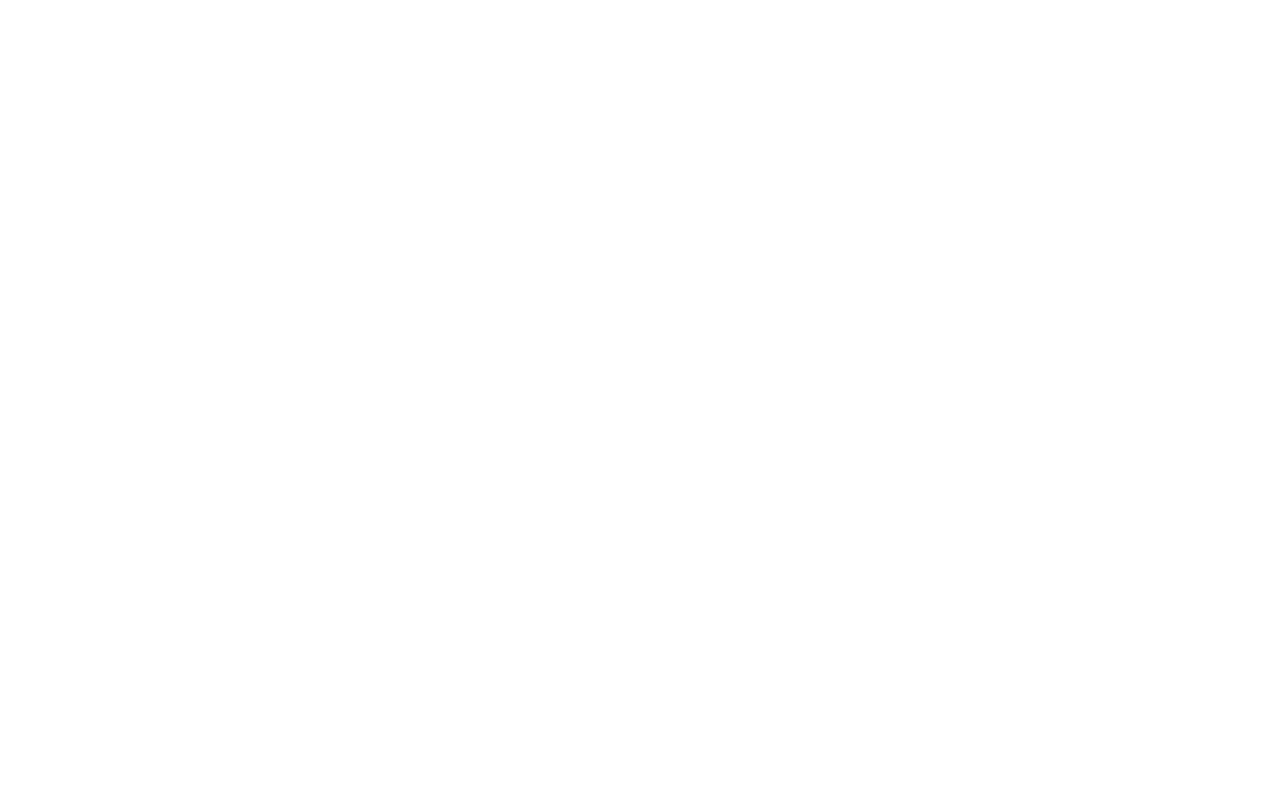
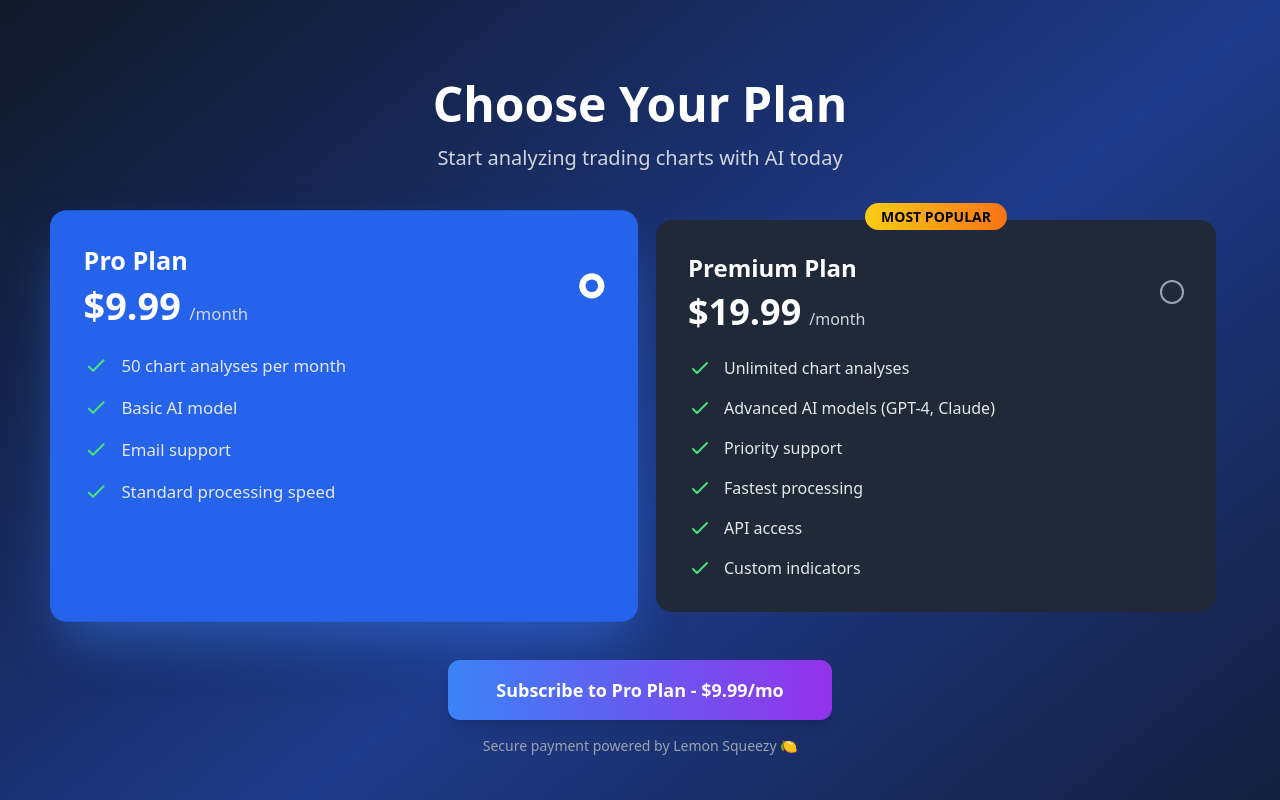
Before and after one commit to rochicenat/tradeflow-ai-frontend, a Next.js app: page /checkout in a window 1280 px wide. Before the commit this address had no page. Shown: the top 800 px of the page. Built offline with nearby package versions, Linux system fonts and the light colour scheme.

Commit message:
Add Lemon Squeezy checkout page

```diff
--- a/app/checkout/page.tsx
+++ b/app/checkout/page.tsx
@@ -1,369 +1,246 @@
 'use client';
 
-import { IconLogo } from '@/components/Logo';
-import Link from 'next/link';
-import { motion } from 'framer-motion';
-import { useState, useEffect, Suspense } from 'react';
-import { useAuth } from '@/contexts/AuthContext';
+import { useState, useEffect } from 'react';
 import { useRouter, useSearchParams } from 'next/navigation';
-import toast from 'react-hot-toast';
+import { toast } from 'react-hot-toast';
 
-function CheckoutContent() {
-  const [theme, setTheme] = useState('light');
-  const [mounted, setMounted] = useState(false);
-  const [loading, setLoading] = useState(false);
-  const [cardNumber, setCardNumber] = useState('');
-  const [expiryDate, setExpiryDate] = useState('');
-  const [cvv, setCvv] = useState('');
-  const [cardName, setCardName] = useState('');
-  const { user } = useAuth();
+interface Plan {
+  id: 'pro' | 'premium';
+  name: string;
+  price: number;
+  features: string[];
+  variant_id: string;
+}
+
+const plans: Plan[] = [
+  {
+    id: 'pro',
+    name: 'Pro Plan',
+    price: 9.99,
+    variant_id: '1297946',
+    features: [
+      '50 chart analyses per month',
+      'Basic AI model',
+      'Email support',
+      'Standard processing speed'
+    ]
+  },
+  {
+    id: 'premium',
+    name: 'Premium Plan',
+    price: 19.99,
+    variant_id: '1297978',
+    features: [
+      'Unlimited chart analyses',
+      'Advanced AI models (GPT-4, Claude)',
+      'Priority support',
+      'Fastest processing',
+      'API access',
+      'Custom indicators'
+    ]
+  }
+];
+
+export default function CheckoutPage() {
   const router = useRouter();
   const searchParams = useSearchParams();
-  const plan = searchParams.get('plan') || 'pro';
+  const [loading, setLoading] = useState(false);
+  const [selectedPlan, setSelectedPlan] = useState<'pro' | 'premium'>('pro');
 
   useEffect(() => {
-    setMounted(true);
-    const savedTheme = localStorage.getItem('theme') || 'light';
-    setTheme(savedTheme);
-    if (savedTheme === 'dark') {
-      document.documentElement.classList.add('dark');
+    const planParam = searchParams.get('plan');
+    if (planParam === 'pro' || planParam === 'premium') {
+      setSelectedPlan(planParam);
+    }
+  }, [searchParams]);
+
+  const getUserInfo = () => {
+    const token = localStorage.getItem('token');
+    const userEmail = localStorage.getItem('user_email');
+    const userId = localStorage.getItem('user_id');
+
+    if (!token || !userEmail || !userId) {
+      toast.error('Please login first');
+      router.push('/login');
+      return null;
     }
 
-    if (!user) {
-      router.push('/login');
-    }
-  }, [user, router]);
-
-  const toggleTheme = () => {
-    const newTheme = theme === 'light' ? 'dark' : 'light';
-    setTheme(newTheme);
-    localStorage.setItem('theme', newTheme);
-    if (newTheme === 'dark') {
-      document.documentElement.classList.add('dark');
-    } else {
-      document.documentElement.classList.remove('dark');
-    }
+    return { userEmail, userId, token };
   };
 
-  const planDetails: Record<string, { name: string; price: number; features: string[] }> = {
-    pro: {
-      name: 'Pro',
-      price: 9.99,
-      features: [
-        '50 chart analyses per month',
-        'Advanced AI insights',
-        'Pattern recognition',
-        'Support & resistance zones',
-        'Priority email support',
-      ],
-    },
-    premium: {
-      name: 'Premium',
-      price: 19.99,
-      features: [
-        'Unlimited chart analyses',
-        'Expert AI insights',
-        'Real-time alerts',
-        'Portfolio tracking',
-        'API access',
-        'Priority support 24/7',
-      ],
-    },
-  };
-
-  const selectedPlan = planDetails[plan] || planDetails.pro;
-
-  const handleSubmit = async (e: React.FormEvent) => {
-    e.preventDefault();
+  const handleCheckout = async () => {
     setLoading(true);
 
-    const toastId = toast.loading('Processing payment...');
+    try {
+      const userInfo = getUserInfo();
+      if (!userInfo) return;
 
-    try {
-      // Kart numarasını temizle (boşlukları kaldır)
-      const cleanCardNumber = cardNumber.replace(/\s/g, '');
-
-      // Expiry date'i ayır (MM/YY -> MM ve YY)
-      const [expireMonth, expireYear] = expiryDate.split('/');
-
-      const token = localStorage.getItem('token');
-
-      const response = await fetch('https://lucky-mercy-production-45c7.up.railway.app/create-payment', {
+      const response = await fetch('https://lucky-mercy-production-45c7.up.railway.app/api/payment/create-checkout', {
         method: 'POST',
         headers: {
           'Content-Type': 'application/json',
-          'Authorization': `Bearer ${token}`
+          'Authorization': `Bearer ${userInfo.token}`
         },
         body: JSON.stringify({
-          plan: plan,
-          card_holder_name: cardName,
-          card_number: cleanCardNumber,
-          expire_month: expireMonth,
-          expire_year: `20${expireYear}`,
-          cvc: cvv
+          plan: selectedPlan,
+          user_email: userInfo.userEmail,
+          user_id: userInfo.userId
         })
       });
 
       const data = await response.json();
 
-      if (response.ok && data.success) {
-        toast.success('Payment successful! 🎉', { id: toastId });
-        // Plan bilgisini localStorage'a kaydet
-        localStorage.setItem('userPlan', plan);
-        setTimeout(() => {
-          router.push('/dashboard');
-        }, 1500);
+      if (data.success && data.checkout_url) {
+        window.location.href = data.checkout_url;
       } else {
-        toast.error(data.message || 'Payment failed. Please try again.', { id: toastId });
+        toast.error('Failed to create checkout session');
       }
+
     } catch (error) {
-      console.error('Payment error:', error);
-      toast.error('Payment failed. Please try again.', { id: toastId });
+      console.error('Checkout error:', error);
+      toast.error('Something went wrong. Please try again.');
     } finally {
       setLoading(false);
     }
   };
 
-  const formatCardNumber = (value: string) => {
-    const v = value.replace(/\s+/g, '').replace(/[^0-9]/gi, '');
-    const matches = v.match(/\d{4,16}/g);
-    const match = (matches && matches[0]) || '';
-    const parts = [];
-
-    for (let i = 0, len = match.length; i < len; i += 4) {
-      parts.push(match.substring(i, i + 4));
-    }
-
-    if (parts.length) {
-      return parts.join(' ');
-    } else {
-      return value;
-    }
-  };
-
-  const formatExpiryDate = (value: string) => {
-    const v = value.replace(/\s+/g, '').replace(/[^0-9]/gi, '');
-    if (v.length >= 2) {
-      return v.slice(0, 2) + '/' + v.slice(2, 4);
-    }
-    return v;
-  };
-
-  if (!mounted || !user) return null;
+  const selectedPlanData = plans.find(p => p.id === selectedPlan)!;
 
   return (
-    <div className="min-h-screen bg-gradient-to-br from-gray-50 to-gray-100 dark:from-gray-900 dark:to-gray-800 transition-colors duration-300">
-      <header className="border-b border-gray-200 dark:border-gray-700 bg-white dark:bg-gray-800">
-        <div className="container mx-auto px-4 py-4 flex justify-between items-center max-w-6xl">
-          <Link href="/">
-            <IconLogo />
-          </Link>
-          <div className="flex items-center gap-4">
-            <button
-              onClick={toggleTheme}
-              className="p-2 rounded-lg bg-gray-200 dark:bg-gray-700 hover:bg-gray-300 dark:hover:bg-gray-600 transition-colors"
+    <div className="min-h-screen bg-gradient-to-br from-gray-900 via-blue-900 to-gray-900 py-20 px-4">
+      <div className="max-w-6xl mx-auto">
+        <div className="text-center mb-12">
+          <h1 className="text-5xl font-bold text-white mb-4">
+            Choose Your Plan
+          </h1>
+          <p className="text-xl text-gray-300">
+            Start analyzing trading charts with AI today
+          </p>
+        </div>
+
+        <div className="grid md:grid-cols-2 gap-8 mb-12">
+          {plans.map((plan) => (
+            <div
+              key={plan.id}
+              onClick={() => setSelectedPlan(plan.id)}
+              className={`
+                relative p-8 rounded-2xl cursor-pointer transition-all duration-300
+                ${selectedPlan === plan.id
+                  ? 'bg-blue-600 shadow-2xl shadow-blue-500/50 scale-105'
+                  : 'bg-gray-800 hover:bg-gray-750'
+                }
+              `}
             >
-              {theme === 'light' ? (
-                <svg className="w-5 h-5 text-gray-800" fill="none" stroke="currentColor" viewBox="0 0 24 24">
-                  <path strokeLinecap="round" strokeLinejoin="round" strokeWidth={2} d="M20.354 15.354A9 9 0 018.646 3.646 9.003 9.003 0 0012 21a9.003 9.003 0 008.354-5.646z" />
-                </svg>
-              ) : (
-                <svg className="w-5 h-5 text-yellow-400" fill="none" stroke="currentColor" viewBox="0 0 24 24">
-                  <path strokeLinecap="round" strokeLinejoin="round" strokeWidth={2} d="M12 3v1m0 16v1m9-9h-1M4 12H3m15.364 6.364l-.707-.707M6.343 6.343l-.707-.707m12.728 0l-.707.707M6.343 17.657l-.707.707M16 12a4 4 0 11-8 0 4 4 0 018 0z" />
-                </svg>
+              {plan.id === 'premium' && (
+                <div className="absolute -top-4 left-1/2 transform -translate-x-1/2">
+                  <span className="bg-gradient-to-r from-yellow-400 to-orange-500 text-black px-4 py-1 rounded-full text-sm font-bold">
+                    MOST POPULAR
+                  </span>
+                </div>
               )}
-            </button>
-            <Link href="/dashboard" className="text-gray-700 dark:text-gray-300 hover:text-gray-900 dark:hover:text-white font-semibold">
-              Dashboard
-            </Link>
+
+              <div className="flex items-center justify-between mb-6">
+                <div>
+                  <h3 className="text-2xl font-bold text-white">{plan.name}</h3>
+                  <div className="flex items-baseline mt-2">
+                    <span className="text-4xl font-bold text-white">
+                      ${plan.price}
+                    </span>
+                    <span className="text-gray-300 ml-2">/month</span>
                   </div>
                 </div>
-      </header>
 
-      <div className="container mx-auto px-4 py-12 max-w-5xl">
-        <motion.div
-          initial={{ y: 20, opacity: 0 }}
-          animate={{ y: 0, opacity: 1 }}
-          className="text-center mb-8"
-        >
-          <h1 className="text-4xl font-bold text-gray-900 dark:text-white mb-2">
-            Complete Your Purchase
-          </h1>
-          <p className="text-gray-600 dark:text-gray-400">
-            Upgrade to {selectedPlan.name} plan
-          </p>
-        </motion.div>
-
-        <div className="grid md:grid-cols-2 gap-8">
-          <motion.div
-            initial={{ x: -20, opacity: 0 }}
-            animate={{ x: 0, opacity: 1 }}
-            transition={{ delay: 0.1 }}
-            className="bg-white dark:bg-gray-800 rounded-xl shadow-lg p-8 border border-gray-200 dark:border-gray-700"
-          >
-            <h2 className="text-2xl font-bold text-gray-900 dark:text-white mb-6">
-              Order Summary
-            </h2>
-
-            <div className="mb-6 p-6 bg-gradient-to-br from-blue-50 to-purple-50 dark:from-blue-900/20 dark:to-purple-900/20 rounded-lg border border-blue-200 dark:border-blue-800">
-              <div className="flex justify-between items-center mb-4">
-                <span className="text-lg font-semibold text-gray-900 dark:text-white">
-                  {selectedPlan.name} Plan
-                </span>
-                <span className="text-2xl font-bold text-gray-900 dark:text-white">
-                  ${selectedPlan.price}
-                </span>
+                <div className={`
+                  w-6 h-6 rounded-full border-2 flex items-center justify-center
+                  ${selectedPlan === plan.id
+                    ? 'border-white bg-white'
+                    : 'border-gray-400'
+                  }
+                `}>
+                  {selectedPlan === plan.id && (
+                    <div className="w-3 h-3 rounded-full bg-blue-600"></div>
+                  )}
                 </div>
-              <p className="text-sm text-gray-600 dark:text-gray-400">per month</p>
               </div>
 
-            <h3 className="font-semibold text-gray-900 dark:text-white mb-3">
-              What's included:
-            </h3>
-            <ul className="space-y-2 mb-6">
-              {selectedPlan.features.map((feature, i) => (
-                <li key={i} className="flex items-start">
-                  <svg className="w-5 h-5 text-green-500 mr-2 flex-shrink-0 mt-0.5" fill="none" stroke="currentColor" viewBox="0 0 24 24">
-                    <path strokeLinecap="round" strokeLinejoin="round" strokeWidth={2} d="M5 13l4 4L19 7" />
+              <ul className="space-y-4">
+                {plan.features.map((feature, index) => (
+                  <li key={index} className="flex items-start">
+                    <svg
+                      className="w-6 h-6 text-green-400 mr-3 flex-shrink-0"
+                      fill="none"
+                      stroke="currentColor"
+                      viewBox="0 0 24 24"
+                    >
+                      <path
+                        strokeLinecap="round"
+                        strokeLinejoin="round"
+                        strokeWidth={2}
+                        d="M5 13l4 4L19 7"
+                      />
                     </svg>
-                  <span className="text-gray-700 dark:text-gray-300">{feature}</span>
+                    <span className="text-gray-200">{feature}</span>
                   </li>
                 ))}
               </ul>
-
-            <div className="border-t border-gray-200 dark:border-gray-700 pt-4">
-              <div className="flex justify-between items-center mb-2">
-                <span className="text-gray-600 dark:text-gray-400">Subtotal</span>
-                <span className="text-gray-900 dark:text-white">${selectedPlan.price}</span>
             </div>
-              <div className="flex justify-between items-center mb-4">
-                <span className="text-gray-600 dark:text-gray-400">Tax</span>
-                <span className="text-gray-900 dark:text-white">$0.00</span>
-              </div>
-              <div className="flex justify-between items-center text-xl font-bold border-t border-gray-200 dark:border-gray-700 pt-4">
-                <span className="text-gray-900 dark:text-white">Total</span>
-                <span className="text-gray-900 dark:text-white">${selectedPlan.price}</span>
-              </div>
+          ))}
         </div>
 
-            <div className="mt-6 p-4 bg-blue-50 dark:bg-blue-900/20 border border-blue-200 dark:border-blue-800 rounded-lg">
-              <p className="text-sm text-blue-800 dark:text-blue-400">
-                💳 <strong>Test Mode:</strong> Use test card: 5528790000000008 (any future date, any CVV)
+        <div className="text-center">
+          <button
+            onClick={handleCheckout}
+            disabled={loading}
+            className={`
+              px-12 py-4 rounded-xl font-bold text-lg
+              bg-gradient-to-r from-blue-500 to-purple-600
+              text-white shadow-lg hover:shadow-2xl
+              transform hover:scale-105 transition-all duration-300
+              disabled:opacity-50 disabled:cursor-not-allowed
+            `}
+          >
+            {loading ? (
+              <div className="flex items-center justify-center">
+                <svg className="animate-spin h-5 w-5 mr-3" viewBox="0 0 24 24">
+                  <circle
+                    className="opacity-25"
+                    cx="12"
+                    cy="12"
+                    r="10"
+                    stroke="currentColor"
+                    strokeWidth="4"
+                    fill="none"
+                  />
+                  <path
+                    className="opacity-75"
+                    fill="currentColor"
+                    d="M4 12a8 8 0 018-8V0C5.373 0 0 5.373 0 12h4zm2 5.291A7.962 7.962 0 014 12H0c0 3.042 1.135 5.824 3 7.938l3-2.647z"
+                  />
+                </svg>
+                Processing...
+              </div>
+            ) : (
+              `Subscribe to ${selectedPlanData.name} - $${selectedPlanData.price}/mo`
+            )}
+          </button>
+
+          <p className="text-gray-400 mt-4 text-sm">
+            Secure payment powered by Lemon Squeezy 🍋
           </p>
         </div>
-          </motion.div>
 
-          <motion.div
-            initial={{ x: 20, opacity: 0 }}
-            animate={{ x: 0, opacity: 1 }}
-            transition={{ delay: 0.2 }}
-            className="bg-white dark:bg-gray-800 rounded-xl shadow-lg p-8 border border-gray-200 dark:border-gray-700"
-          >
-            <h2 className="text-2xl font-bold text-gray-900 dark:text-white mb-6">
-              Payment Details
-            </h2>
-
-            <form onSubmit={handleSubmit} className="space-y-5">
-              <div>
-                <label className="block text-sm font-semibold text-gray-700 dark:text-gray-300 mb-2">
-                  Card Number
-                </label>
-                <input
-                  type="text"
-                  value={cardNumber}
-                  onChange={(e) => setCardNumber(formatCardNumber(e.target.value))}
-                  placeholder="5528 7900 0000 0008"
-                  maxLength={19}
-                  className="w-full px-4 py-3 border border-gray-300 dark:border-gray-600 bg-white dark:bg-gray-700 text-gray-900 dark:text-white rounded-lg focus:ring-2 focus:ring-blue-500 focus:border-transparent transition-all"
-                  required
-                />
+        <div className="mt-12 text-center">
+          <div className="inline-block bg-gray-800 rounded-lg p-6 max-w-2xl">
+            <h4 className="text-white font-semibold mb-2">💳 Payment Information</h4>
+            <p className="text-gray-300 text-sm">
+              • Cancel anytime, no questions asked<br />
+              • Instant access after payment<br />
+              • Secure checkout with Lemon Squeezy<br />
+              • 14-day money-back guarantee
+            </p>
           </div>
-
-              <div className="grid grid-cols-2 gap-4">
-                <div>
-                  <label className="block text-sm font-semibold text-gray-700 dark:text-gray-300 mb-2">
-                    Expiry Date
-                  </label>
-                  <input
-                    type="text"
-                    value={expiryDate}
-                    onChange={(e) => setExpiryDate(formatExpiryDate(e.target.value))}
-                    placeholder="12/30"
-                    maxLength={5}
-                    className="w-full px-4 py-3 border border-gray-300 dark:border-gray-600 bg-white dark:bg-gray-700 text-gray-900 dark:text-white rounded-lg focus:ring-2 focus:ring-blue-500 focus:border-transparent transition-all"
-                    required
-                  />
-                </div>
-
-                <div>
-                  <label className="block text-sm font-semibold text-gray-700 dark:text-gray-300 mb-2">
-                    CVV
-                  </label>
-                  <input
-                    type="text"
-                    value={cvv}
-                    onChange={(e) => setCvv(e.target.value.replace(/\D/g, '').slice(0, 3))}
-                    placeholder="123"
-                    maxLength={3}
-                    className="w-full px-4 py-3 border border-gray-300 dark:border-gray-600 bg-white dark:bg-gray-700 text-gray-900 dark:text-white rounded-lg focus:ring-2 focus:ring-blue-500 focus:border-transparent transition-all"
-                    required
-                  />
-                </div>
-              </div>
-
-              <div>
-                <label className="block text-sm font-semibold text-gray-700 dark:text-gray-300 mb-2">
-                  Cardholder Name
-                </label>
-                <input
-                  type="text"
-                  value={cardName}
-                  onChange={(e) => setCardName(e.target.value)}
-                  placeholder="John Doe"
-                  className="w-full px-4 py-3 border border-gray-300 dark:border-gray-600 bg-white dark:bg-gray-700 text-gray-900 dark:text-white rounded-lg focus:ring-2 focus:ring-blue-500 focus:border-transparent transition-all"
-                  required
-                />
-              </div>
-
-              <div className="pt-4">
-                <button
-                  type="submit"
-                  disabled={loading}
-                  className="w-full bg-gradient-to-r from-blue-600 to-purple-600 hover:from-blue-700 hover:to-purple-700 text-white font-bold py-4 rounded-lg transition-all transform hover:scale-[1.02] disabled:opacity-50 disabled:cursor-not-allowed shadow-lg"
-                >
-                  {loading ? (
-                    <span className="flex items-center justify-center">
-                      <svg className="animate-spin h-5 w-5 mr-3" viewBox="0 0 24 24">
-                        <circle className="opacity-25" cx="12" cy="12" r="10" stroke="currentColor" strokeWidth="4" fill="none" />
-                        <path className="opacity-75" fill="currentColor" d="M4 12a8 8 0 018-8V0C5.373 0 0 5.373 0 12h4zm2 5.291A7.962 7.962 0 014 12H0c0 3.042 1.135 5.824 3 7.938l3-2.647z" />
-                      </svg>
-                      Processing...
-                    </span>
-                  ) : (
-                    `Pay $${selectedPlan.price}/month`
-                  )}
-                </button>
-              </div>
-
-              <p className="text-xs text-center text-gray-500 dark:text-gray-400">
-                🔒 Your payment information is secure and encrypted
-              </p>
-            </form>
-          </motion.div>
         </div>
       </div>
     </div>
   );
 }
-
-export default function CheckoutPage() {
-  return (
-    <Suspense fallback={
-      <div className="min-h-screen flex items-center justify-center">
-        <div className="animate-spin rounded-full h-12 w-12 border-b-2 border-blue-600"></div>
-      </div>
-    }>
-      <CheckoutContent />
-    </Suspense>
-  );
-}
```
Lines whose indentation alone changed are shown as unchanged.
